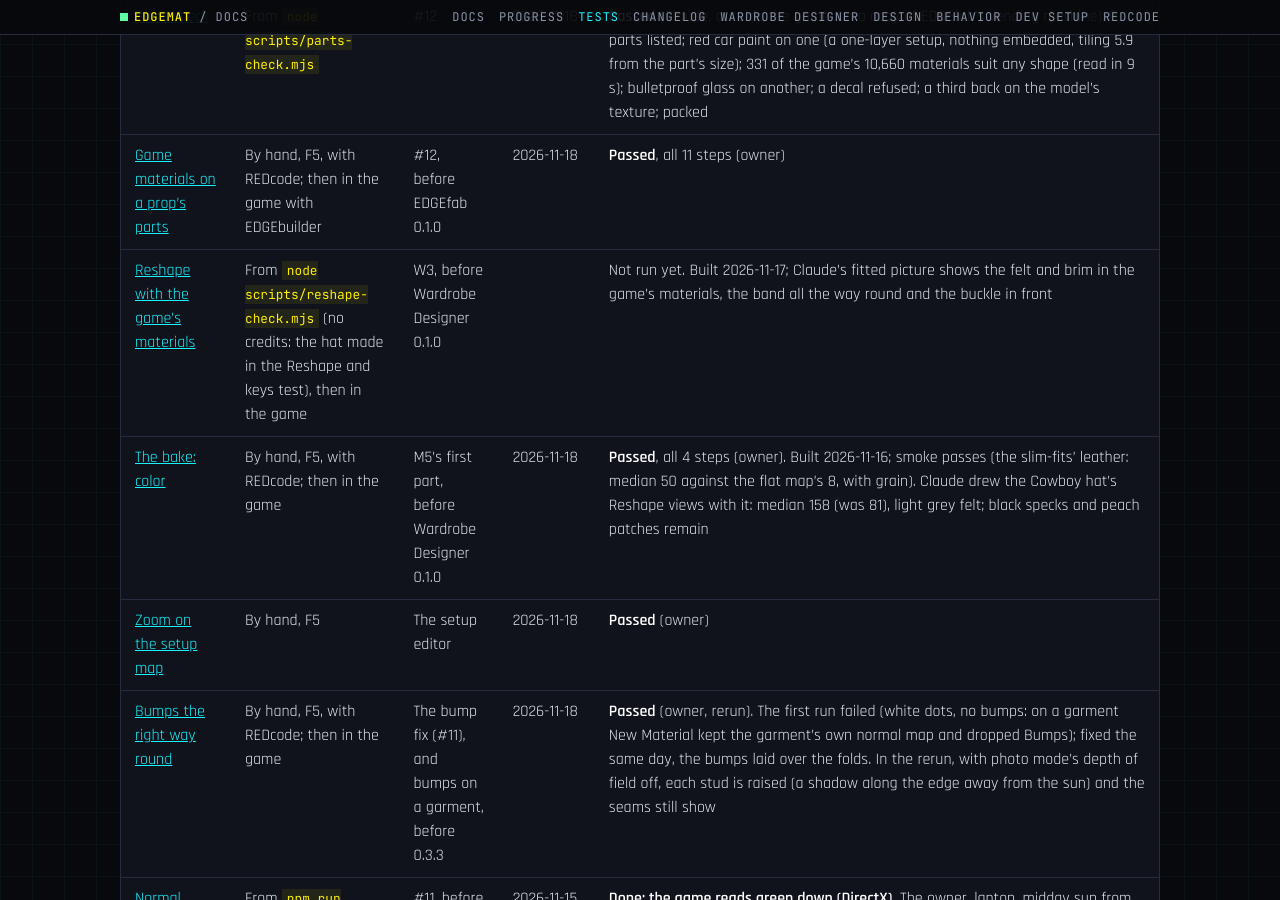
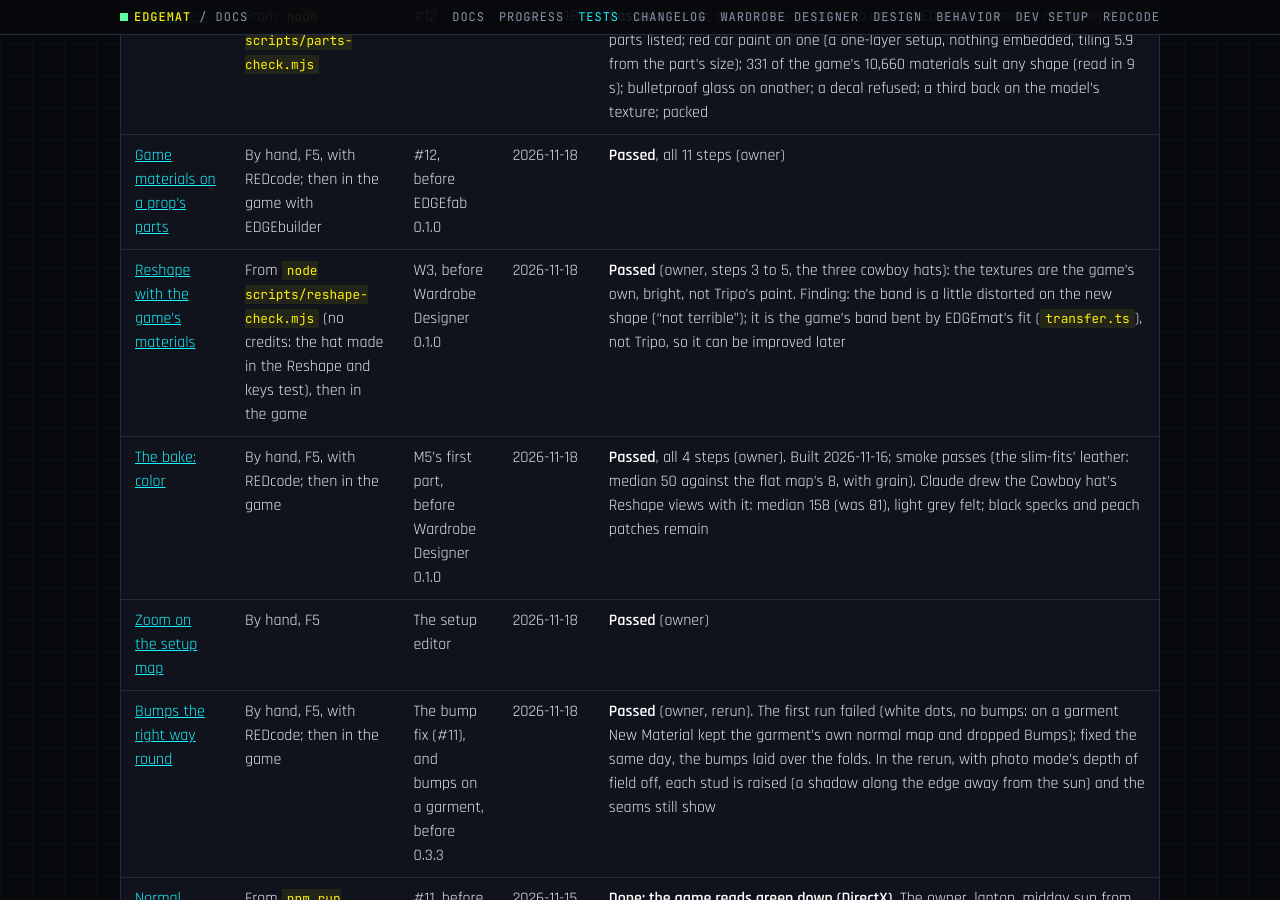
Before and after one commit to Edgemodders/EDGEmat, a Jekyll site: the page built from docs/testing.md, in a window 1280 px wide and 900 px high, scrolled down 4980 px. Built offline with Jekyll 4.4.1, drawn with Linux system fonts in a browser that asks for light colours; our own code applies the rules of GitHub Pages for plain Markdown files.

Commit message:
Testing: Reshape with the game's materials passed in the game (the band a little bent by the fit); every test since 0.3.2 done
Co-Authored-By: Claude Opus 5.5 <noreply@anthropic.com>

```diff
--- a/docs/testing.md
+++ b/docs/testing.md
@@ -42,7 +42,7 @@ Last updated 2026-10-26.
 | [Wardrobe Designer patterns with GPT Image](#wardrobe-designer-patterns-with-gpt-image) | By hand, in the game with REDnode, REDagent and an OpenAI key | W2 | 2026-11-02 | **Passed** (owner, in the game): sharp, even dots front and back, none faded ("much better than Gemini"); REDnode asked for the OpenAI key once; the switch works and is saved. Not seen: a restart with Gemini chosen |
 | [Parts check](#parts-check) | From `node scripts/parts-check.mjs` | #12 | 2026-11-18 | **Passed** (Claude, outside the game, on a copy of EDGEfab's vending machine): 9 parts listed; red car paint on one (a one-layer setup, nothing embedded, tiling 5.9 from the part's size); 331 of the game's 10,660 materials suit any shape (read in 9 s); bulletproof glass on another; a decal refused; a third back on the model's texture; packed |
 | [Game materials on a prop's parts](#game-materials-on-a-props-parts) | By hand, F5, with REDcode; then in the game with EDGEbuilder | #12, before EDGEfab 0.1.0 | 2026-11-18 | **Passed**, all 11 steps (owner) |
-| [Reshape with the game's materials](#reshape-with-the-games-materials) | From `node scripts/reshape-check.mjs` (no credits: the hat made in the Reshape and keys test), then in the game | W3, before Wardrobe Designer 0.1.0 | | Not run yet. Built 2026-11-17; Claude's fitted picture shows the felt and brim in the game's materials, the band all the way round and the buckle in front |
+| [Reshape with the game's materials](#reshape-with-the-games-materials) | From `node scripts/reshape-check.mjs` (no credits: the hat made in the Reshape and keys test), then in the game | W3, before Wardrobe Designer 0.1.0 | 2026-11-18 | **Passed** (owner, steps 3 to 5, the three cowboy hats): the textures are the game's own, bright, not Tripo's paint. Finding: the band is a little distorted on the new shape ("not terrible"); it is the game's band bent by EDGEmat's fit (`transfer.ts`), not Tripo, so it can be improved later |
 | [The bake: color](#the-bake-color) | By hand, F5, with REDcode; then in the game | M5's first part, before Wardrobe Designer 0.1.0 | 2026-11-18 | **Passed**, all 4 steps (owner). Built 2026-11-16; smoke passes (the slim-fits' leather: median 50 against the flat map's 8, with grain). Claude drew the Cowboy hat's Reshape views with it: median 158 (was 81), light grey felt; black specks and peach patches remain |
 | [Zoom on the setup map](#zoom-on-the-setup-map) | By hand, F5 | The setup editor | 2026-11-18 | **Passed** (owner) |
 | [Bumps the right way round](#bumps-the-right-way-round) | By hand, F5, with REDcode; then in the game | The bump fix (#11), and bumps on a garment, before 0.3.3 | 2026-11-18 | **Passed** (owner, rerun). The first run failed (white dots, no bumps: on a garment New Material kept the garment's own normal map and dropped Bumps); fixed the same day, the bumps laid over the folds. In the rerun, with photo mode's depth of field off, each stud is raised (a shadow along the edge away from the sun) and the seams still show |
```
Also changed, not shown: CLAUDE.md (+1 -1 lines), docs/progress.md (+1 -0 lines).
